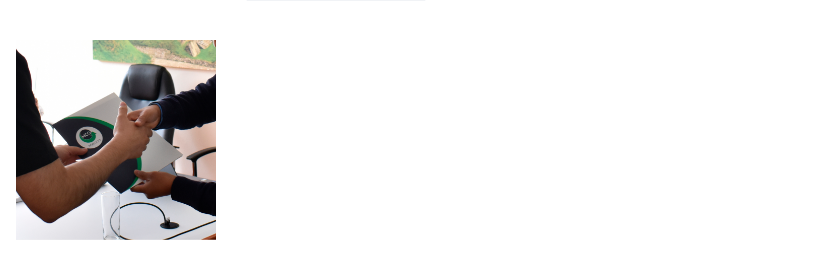
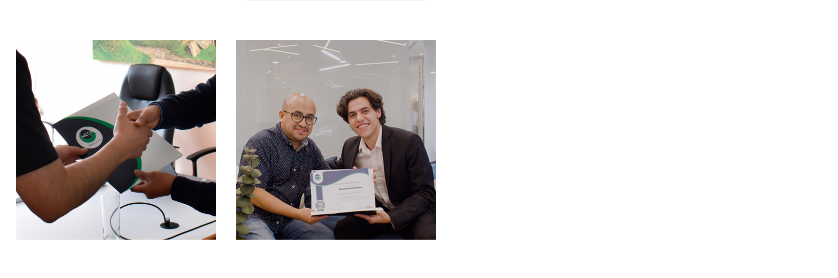
Before and after one commit to IsraelAlan10/imagenes-mcg, an Astro site: page /galeria in a window 1280 px wide. Shown: the part 270-548 px from the top of the page, 442-1280 px from the left. Built offline with nearby package versions, Linux system fonts and the light colour scheme; Astro itself is replaced by a stand-in of ours.

Commit message:
Tercera subida

```diff
--- a/src/pages/galeria.astro
+++ b/src/pages/galeria.astro
@@ -9,6 +9,8 @@ const images = [
   './img/6.png',
   './img/7.png',
   './img/8.png',
+  './img/9.png',
+  './img/isotipo-01.png',
 
 
   // Añade aquí los nombres de los archivos que subiste
```
